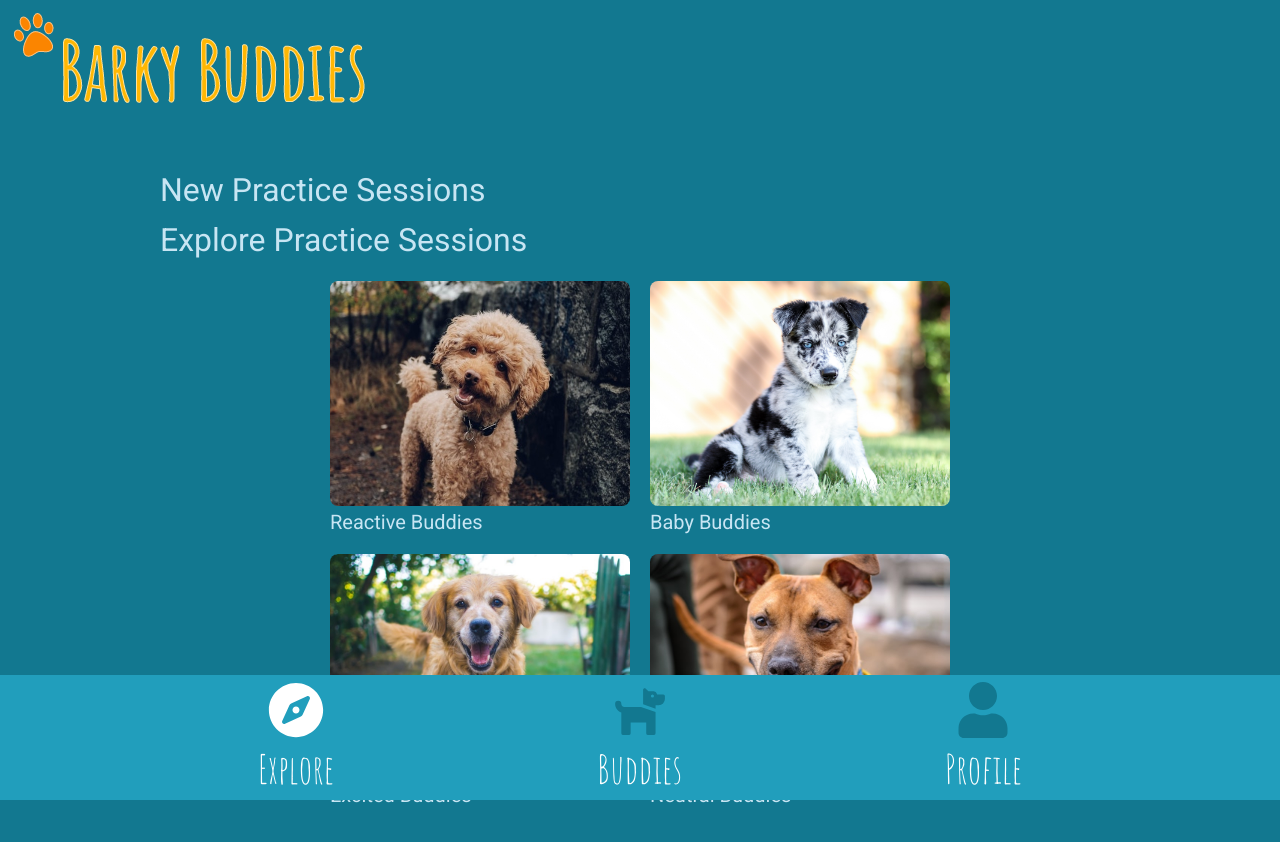
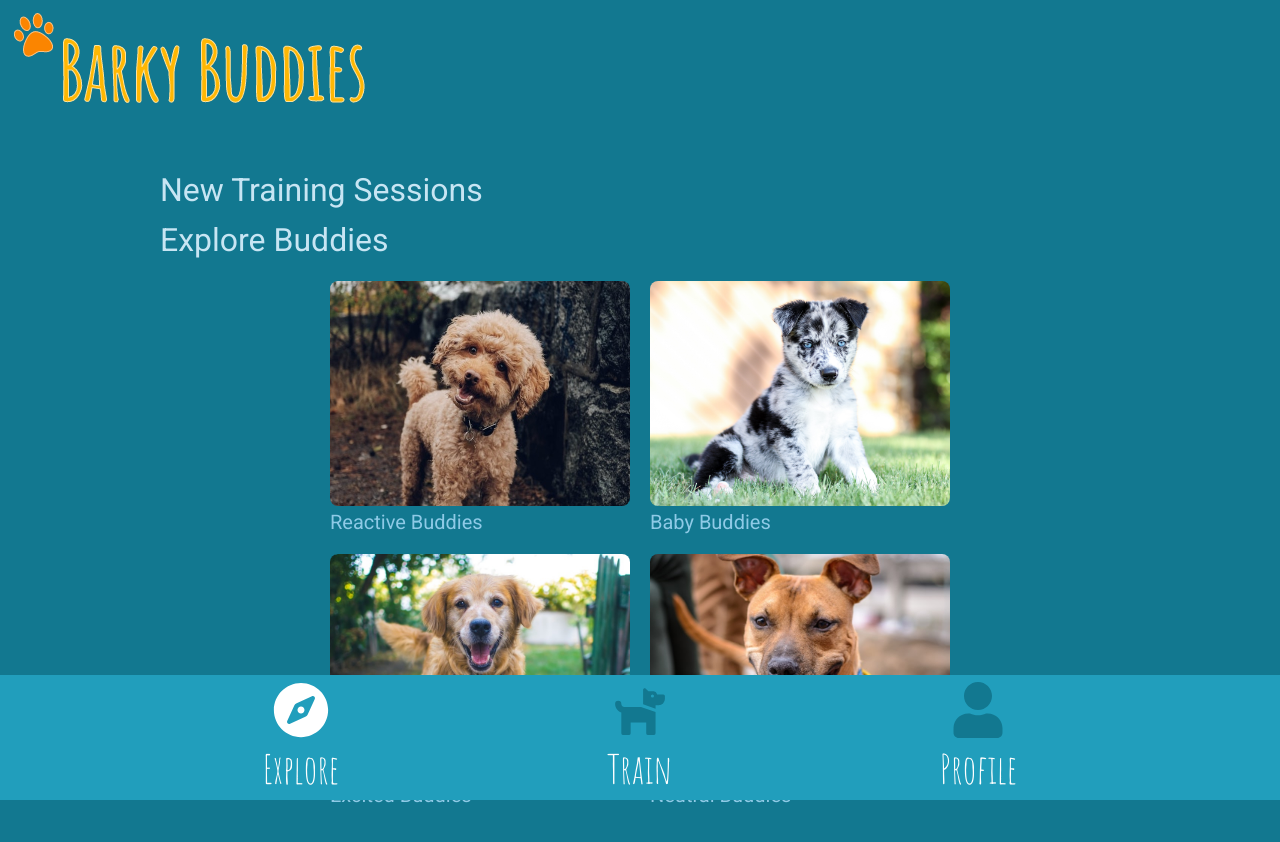
Before and after one commit to bethsutton/barky-buddies, a React (Create React App) app: page / in a window 1280 px wide. Shown: the top 842 px of the page. Built offline with nearby package versions, Linux system fonts and the light colour scheme.

Commit message:
added Category page and buddy type pages

```diff
--- a/src/App.js
+++ b/src/App.js
@@ -7,11 +7,12 @@ import title from './components/assets/barky-buddies-title.png';
 import PrivateRoute from './components/PrivateRoute';
 // PAGES
 import Explore from './pages/Explore';
-import Buddies from './pages/Buddies';
+import Train from './pages/Train';
 import Profile from './pages/Profile';
 import SignUp from './pages/SignUp';
 import SignIn from './pages/SignIn';
 import ForgotPassword from './pages/ForgotPassword';
+import Category from './pages/Category';
 
 function App() {
   return (
@@ -20,9 +21,10 @@ function App() {
         <img className="barky-buddies-title" src={title} alt="Barky Buddies" />
         <Routes>
           <Route path="/" element={<Explore />} />
-          <Route path="/buddies" element={<Buddies />} />
-          {/* :categoryName NAME FOR PARAMS IN CATEGORY PAGE */}
-          {/* <Route path="/category/:categoryName" element={<Category />} /> */}
+          <Route path="/train" element={<Train />} />
+
+          {/* :buddyType NAME FOR PARAMS IN CATEGORY PAGE */}
+          <Route path="/category/:buddyType" element={<Category />} />
 
           {/* PRIVATE ROUTE */}
           <Route path="/profile" element={<PrivateRoute />}>
@@ -32,13 +34,14 @@ function App() {
           <Route path="/sign-in" element={<SignIn />} />
           <Route path="/sign-up" element={<SignUp />} />
           <Route path="/forgot-password" element={<ForgotPassword />} />
-          {/* <Route path="/create-listing" element={<CreateListing />} /> */}
-          {/* <Route path="/edit-listing/:listingId" element={<EditListing />} /> */}
+
+          {/* <Route path="/create-buddy" element={<CreateBuddy />} /> */}
+          {/* <Route path="/edit-buddy/:buddyId" element={<EditBuddy />} /> */}
           {/* <Route
-            path="/category/:categoryName/:listingId"
-            element={<Listing />}
+            path="/category/:buddyType/:buddyId"
+            element={<Buddy />}
           /> */}
-          {/* <Route path="/contact/:landlordId" element={<Contact />} /> */}
+          {/* <Route path="/contact/:parentId" element={<Contact />} /> */}
         </Routes>
         <Navbar />
       </Router>
--- a/src/components/Navbar.jsx
+++ b/src/components/Navbar.jsx
@@ -32,20 +32,20 @@ function Navbar() {
               Explore
             </p>
           </li>
-          <li className="navbarListItem" onClick={() => navigate('/buddies')}>
+          <li className="navbarListItem" onClick={() => navigate('/train')}>
             <FaDog
               className="navbarListItemIcon"
               size={56}
-              fill={pathMatchRoute('/buddies') ? '#ffffff' : '#127890'}
+              fill={pathMatchRoute('/train') ? '#ffffff' : '#127890'}
             />
             <p
               className={
-                pathMatchRoute('/buddies')
+                pathMatchRoute('/train')
                   ? 'navbarListItemNameActive'
                   : 'navbarListName'
               }
             >
-              Buddies
+              Train
             </p>
           </li>
           <li className="navbarListItem" onClick={() => navigate('/profile')}>
--- a/src/index.css
+++ b/src/index.css
@@ -461,7 +461,7 @@ button {
 }
 
 .exploreCategories a {
-  max-width: 48%;
+  max-width: 100%;
 }
 
 .exploreCategoriesGroup {
@@ -472,7 +472,6 @@ button {
   width: 175px;
   height: auto;
   border-radius: 0.5rem;
-  object-fit: cover;
   margin: 0 auto;
   /* border: 1px solid #ffffff; */
 }
@@ -487,6 +486,7 @@ button {
   font-size: 20px;
   text-align: left;
   margin-top: 0;
+  color: #8ecae6;
 }
 
 .category {
--- /dev/null
+++ b/src/pages/Category.jsx
@@ -0,0 +1,142 @@
+import React from 'react';
+import { useEffect, useState } from 'react';
+import { useParams } from 'react-router-dom';
+import {
+  collection,
+  getDocs,
+  query,
+  where,
+  orderBy,
+  limit,
+  startAfter,
+} from 'firebase/firestore';
+import { db } from '../firebase.config';
+import { toast } from 'react-toastify';
+import Spinner from '../components/Spinner';
+// import ListingItem from '../components/ListingItem';
+
+function Category() {
+  const [buddies, setBuddies] = useState(null);
+  const [loading, setLoading] = useState(true);
+  // const [lastFetchedListing, setLastFetchedListing] = useState(null);
+
+  // GET BUDDY TYPE FROM URL
+  const params = useParams();
+
+  useEffect(() => {
+    const fetchBuddies = async () => {
+      try {
+        // GET REFERENCE
+        const buddiesRef = collection(db, 'buddies');
+
+        // CREATE A QUERY
+        const q = query(
+          buddiesRef,
+          where('type', '==', params.buddyType),
+          orderBy('timestamp', 'desc'),
+          limit(10)
+        );
+
+        // EXECUTE QUERY
+        const querySnap = await getDocs(q);
+
+        // FIND LAST VISIBLE LISTING
+        // const lastVisible = querySnap.docs[querySnap.docs.length - 1];
+        // setLastFetchedListing(lastVisible);
+
+        // INITIALIZE EMPTY LISTINGS ARRAY
+        const buddies = [];
+
+        // FOR EACH DOC IN QUERY SNAPSHOT,
+        querySnap.forEach((doc) => {
+          return buddies.push({
+            id: doc.id,
+            data: doc.data(),
+          });
+        });
+
+        setBuddies(buddies);
+        setLoading(false);
+      } catch (error) {
+        toast.error('Could not fetch buddies');
+      }
+    };
+
+    fetchBuddies();
+  }, [params.buddyType]);
+
+  // PAGINATION / LOAD MORE LISTINGS
+  // const onFetchMoreListings = async () => {
+  //   try {
+  //     const listingsRef = collection(db, 'listings');
+
+  //     const q = query(
+  //       listingsRef,
+  //       where('type', '==', params.categoryName),
+  //       orderBy('timestamp', 'desc'),
+  //       startAfter(lastFetchedListing),
+  //       limit(10)
+  //     );
+
+  //     const querySnap = await getDocs(q);
+
+  //     const lastVisible = querySnap.docs[querySnap.docs.length - 1];
+  //     setLastFetchedListing(lastVisible);
+
+  //     const listings = [];
+
+  //     querySnap.forEach((doc) => {
+  //       return listings.push({
+  //         id: doc.id,
+  //         data: doc.data(),
+  //       });
+  //     });
+
+  //     setListings((prevState) => [...prevState, ...listings]);
+  //     setLoading(false);
+  //   } catch (error) {
+  //     toast.error('Could not fetch listings');
+  //   }
+  // };
+
+  return (
+    <div className="category">
+      <header>
+        <p className="pageTitle">
+          {params.buddyType[0].toUpperCase() + params.buddyType.substring(1)}{' '}
+          Buddies
+        </p>
+      </header>
+      {loading ? (
+        <Spinner />
+      ) : buddies && buddies.length > 0 ? (
+        <>
+          <main>
+            <div className="categoryListings">
+              {buddies.map((buddy) => (
+                // <ListingItem
+                //   listing={listing.data}
+                //   id={listing.id}
+                //   key={listing.id}
+                // />
+                <p key={buddy.id}>{buddy.data.name}</p>
+              ))}
+            </div>
+          </main>
+
+          <br />
+          <br />
+          {/* {lastFetchedListing && (
+            <p className="loadMore" onClick={onFetchMoreListings}>
+              Load More
+            </p>
+          )} */}
+        </>
+      ) : (
+        <p>There are no {params.buddyType} buddies ready to practice</p>
+      )}
+    </div>
+  );
+}
+
+export default Category;
--- a/src/pages/Explore.jsx
+++ b/src/pages/Explore.jsx
@@ -1,4 +1,5 @@
 import React from 'react';
+import { Link } from 'react-router-dom';
 import Spinner from '../components/Spinner';
 
 // IMAGES
@@ -11,32 +12,32 @@ function Explore() {
   return (
     <div className="explore">
       <header>
-        <p className="pageTitle">New Practice Sessions</p>
+        <p className="pageTitle">New Training Sessions</p>
       </header>
       <main>
         {/* <Slider /> */}
 
-        <p className="pageTitle">Explore Practice Sessions</p>
+        <p className="pageTitle">Explore Buddies</p>
         <div className="exploreCategories">
           <div className="exploreCategoriesGroup">
-            <div>
+            <Link to="/category/reactive">
               <img src={reactiveBuddy} alt="" className="exploreCategoryImg" />
               <p className="exploreCategoryName">Reactive Buddies</p>
-            </div>
-            <div>
+            </Link>
+            <Link to="/category/excited">
               <img src={excitedBuddy} alt="" className="exploreCategoryImg" />
               <p className="exploreCategoryName">Excited Buddies</p>
-            </div>
+            </Link>
           </div>
           <div className="exploreCategoriesGroup">
-            <div>
+            <Link to="/category/baby">
               <img src={babyBuddy} alt="" className="exploreCategoryImg" />
               <p className="exploreCategoryName">Baby Buddies</p>
-            </div>
-            <div>
+            </Link>
+            <Link to="/category/neutral">
               <img src={neutralBuddy} alt="" className="exploreCategoryImg" />
               <p className="exploreCategoryName">Neutral Buddies</p>
-            </div>
+            </Link>
           </div>
         </div>
       </main>
--- a/src/pages/Buddies.jsx
+++ b/src/pages/Train.jsx
@@ -2,11 +2,11 @@ import React from 'react';
 // COMPONENTS
 import Dog from '../components/Dog';
 
-function Buddies() {
+function Train() {
   return (
     <div className="category">
       <header>
-        <p className="pageTitle">Coming Soon!</p>
+        <p className="pageTitle">Training Sessions</p>
       </header>
       <div className="dog-container">
         <Dog />
@@ -15,4 +15,4 @@ function Buddies() {
   );
 }
 
-export default Buddies;
+export default Train;
```
Also changed, not shown: src/pages/Home.jsx (deleted, +0 -13 lines), public/logo192.png (added).
